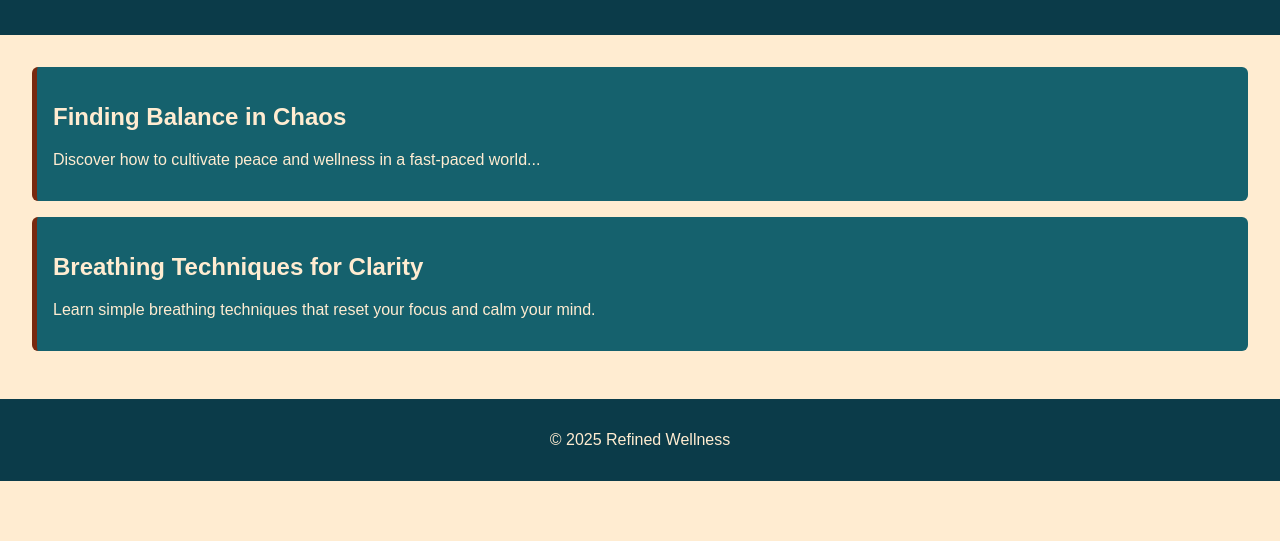
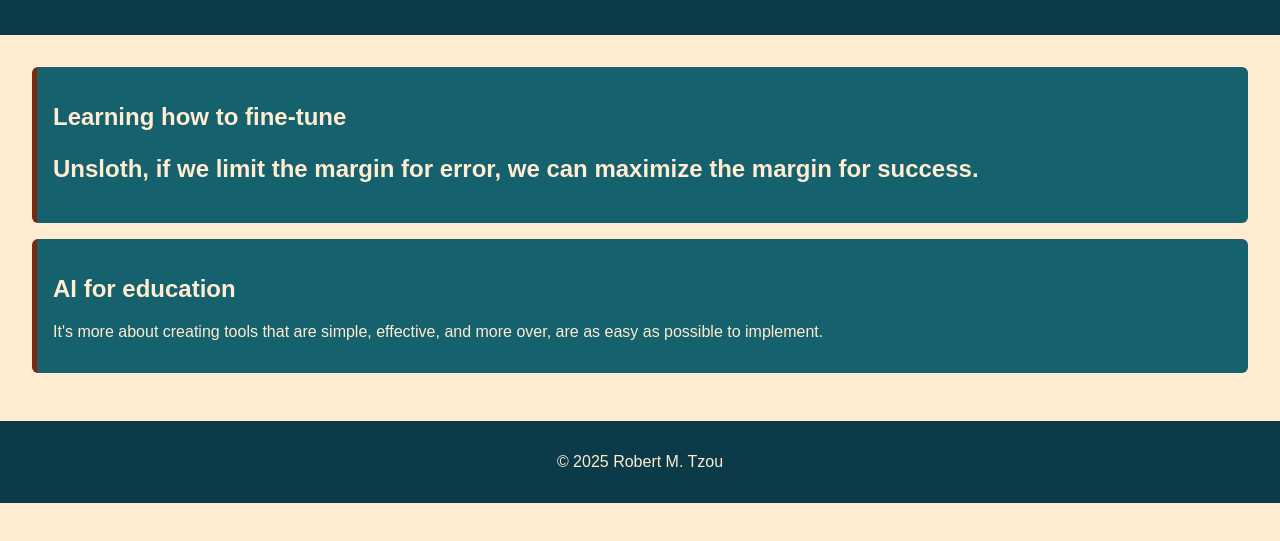
Before and after one commit to robtzou/blog, a website built with Vite: page blog-robtzou/index.html in a window 1280 px wide. Shown: the part 77-618 px from the top of the page. Built offline with nearby package versions, Linux system fonts and the light colour scheme.

```diff
--- a/blog-robtzou/index.html
+++ b/blog-robtzou/index.html
@@ -4,7 +4,7 @@
   <head>
     <meta charset="UTF-8" />
     <meta name="viewport" content="width=device-width, initial-scale=1.0" />
-    <link rel="icon" href="coffee.png" type="image/png">
+    <link rel="icon" href="public/coffee.svg" type="image/png">
     <title>Hi, I'm Robert. Unemployed and unbothered.</title>
     <link rel="stylesheet" href="src/style.css">
 
@@ -20,16 +20,16 @@
     </header>
     <main>
       <section class="post">
-        <h2>Finding Balance in Chaos</h2>
-        <p>Discover how to cultivate peace and wellness in a fast-paced world...</p>
+        <h2>Learning how to fine-tune<h2>
+        <p>Unsloth, if we limit the margin for error, we can maximize the margin for success.<p>
       </section>
       <section class="post">
-        <h2>Breathing Techniques for Clarity</h2>
-        <p>Learn simple breathing techniques that reset your focus and calm your mind.</p>
+        <h2>AI for education</h2>
+        <p>It's more about creating tools that are simple, effective, and more over, are as easy as possible to implement.<p>
       </section>
     </main>
     <footer>
-      <p>&copy; 2025 Refined Wellness</p>
+      <p>&copy; 2025 Robert M. Tzou<p>
     </footer>
 
   </body>
```
Also changed, not shown: 2 other files.
